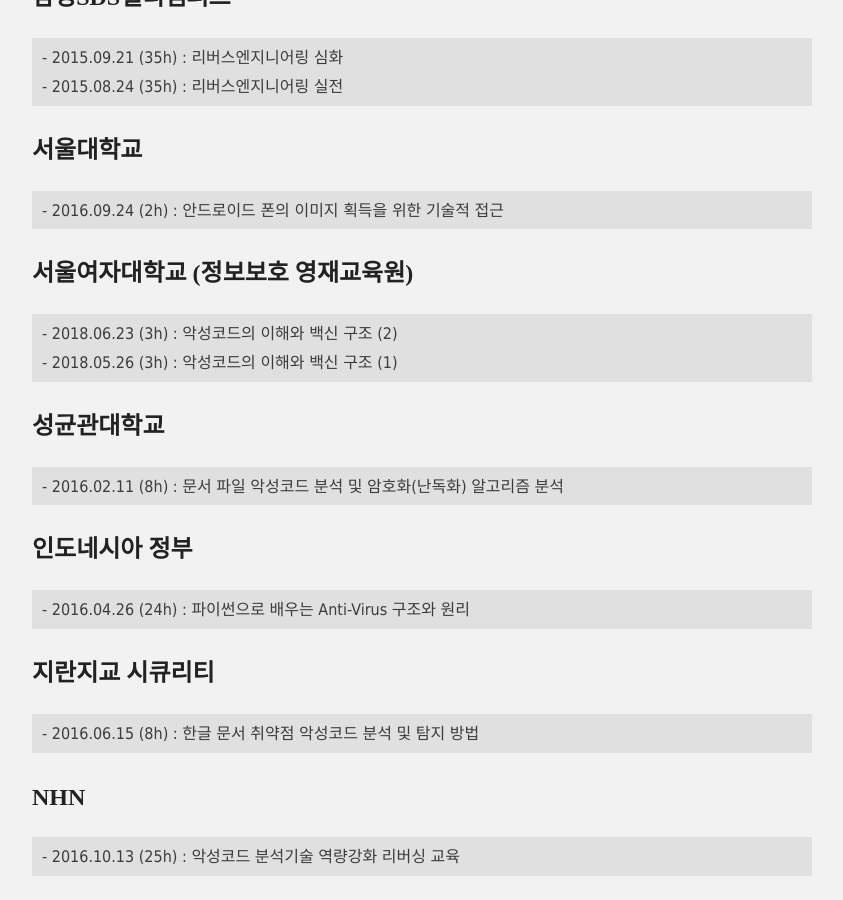
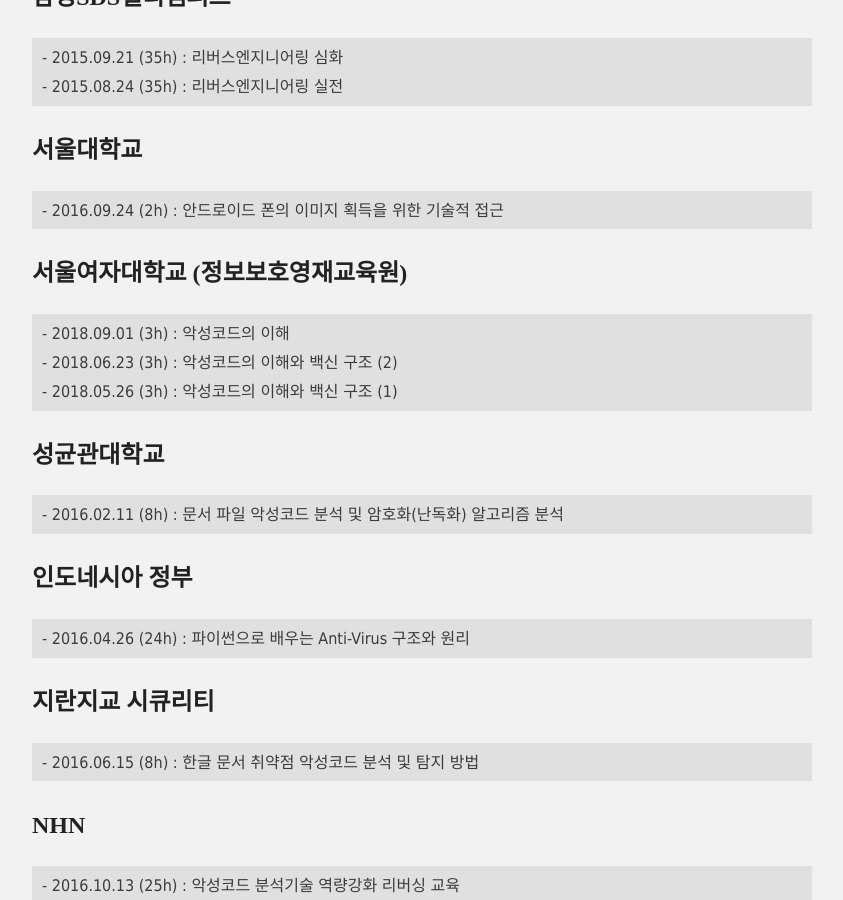
Before and after one commit to hanul93/hanul93.github.com, a Jekyll site: the page built from lecture.md, in a window 1280 px wide and 900 px high, scrolled down 2385 px. Shown: the whole window, without its empty margins (218-1061 px from the left). Built offline with Jekyll 4.4.1, drawn with Linux system fonts in a browser that asks for light colours; nearby versions of some CDN libraries.

```diff
--- a/lecture.md
+++ b/lecture.md
@@ -115,9 +115,10 @@ permalink: /lecture/
 </code></pre>
 </div>
 
-## 서울여자대학교 (정보보호 영재교육원)
+## 서울여자대학교 (정보보호영재교육원)
 
-<div class="highlighter-rouge"><pre class="highlight"><code class="keibox">- 2018.06.23 (3h) : 악성코드의 이해와 백신 구조 (2)
+<div class="highlighter-rouge"><pre class="highlight"><code class="keibox">- 2018.09.01 (3h) : 악성코드의 이해
+- 2018.06.23 (3h) : 악성코드의 이해와 백신 구조 (2)
 - 2018.05.26 (3h) : 악성코드의 이해와 백신 구조 (1)
 </code></pre>
 </div>
```
